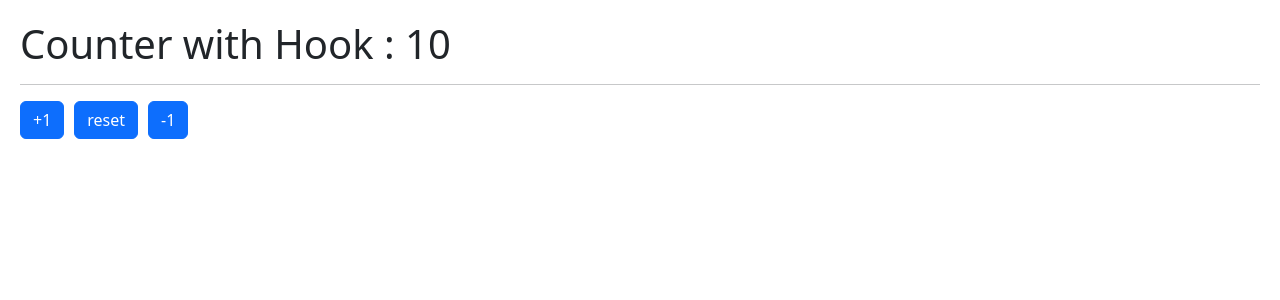
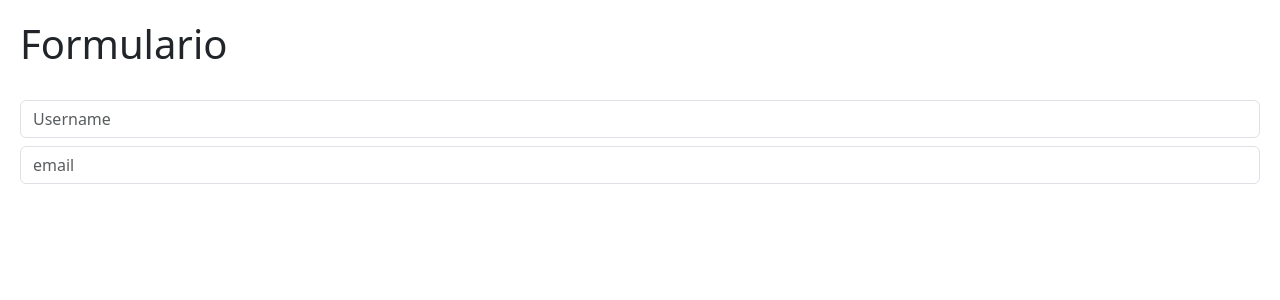
Before and after one commit to danielricgt/HooksApp, a React (Vite) app: page / in a window 1280 px wide. Shown: the top 300 px of the page. Built offline with nearby package versions, Linux system fonts and the light colour scheme.

Commit message:
:wrench: use State

```diff
--- /dev/null
+++ b/src/01-use-state/SimpleForm.jsx
@@ -0,0 +1,43 @@
+import { useState, useEffect } from "react"
+
+
+export const SimpleForm = () => {
+
+
+    const [Form, setform] = useState({
+        name: 'daniel',
+        email: 'dnaielricardogt@gmail.com'
+
+    });
+
+    const {name, email} = Form;
+
+    const onInputChange = ({target}) => {
+        const {name, value} = target;
+        setform({
+            ...Form,
+            [name]: value
+        }
+        )
+    };
+
+
+    useEffect(() => {
+        console.log('use effect called!')
+    });
+
+    return (
+        <>
+            <h1>Formulario</h1>
+
+            <br />
+
+            <input type="text" className="form-control" placeholder="Username" name="Username" onChange={onInputChange}
+            />
+
+            <input type="text" className="form-control mt-2" placeholder="email" name="email" onChange={onInputChange}
+            />
+
+        </>
+    )
+}
--- a/src/main.jsx
+++ b/src/main.jsx
@@ -2,9 +2,10 @@ import React from 'react'
 import ReactDOM from 'react-dom/client'
 import './index.css'
 import { CounterWithCustomHook } from './01-use-state/CounterWithCustomHook'
+import { SimpleForm } from './01-use-state/SimpleForm'
 
 ReactDOM.createRoot(document.getElementById('root')).render(
   <React.StrictMode>
-    <CounterWithCustomHook />
+    <SimpleForm  />
   </React.StrictMode>,
 )
```
